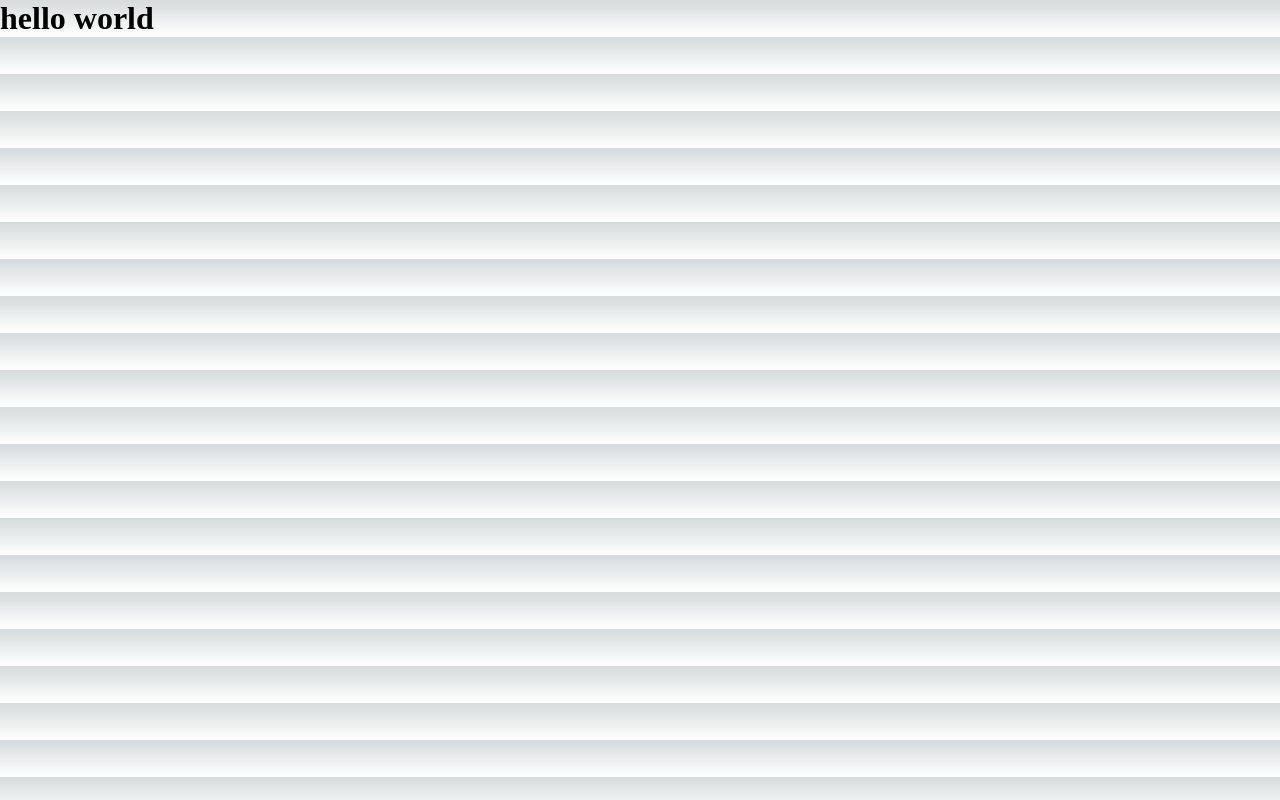
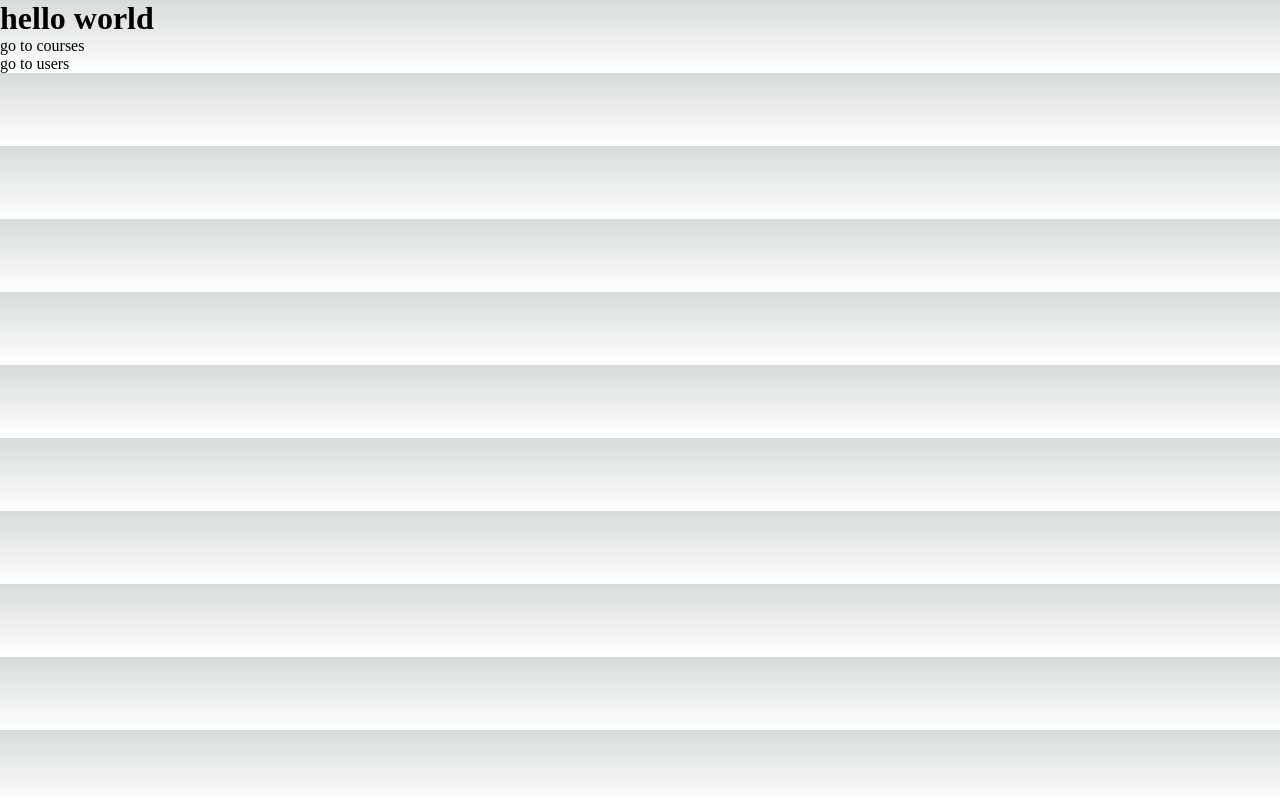
Before and after one commit to Mohammad-jf/next-page-routing, a Next.js app: page / in a window 1280 px wide. Built offline with nearby package versions, Linux system fonts and the light colour scheme.

Commit message:
link component

```diff
--- a/pages/index.js
+++ b/pages/index.js
@@ -1,4 +1,6 @@
 import { Inter } from 'next/font/google';
+import Link from 'next/link';
+
 
 const inter = Inter({ subsets: ['latin'] });
 
@@ -6,6 +8,10 @@ export default function Home() {
   return (
     <>
       <h1>hello world</h1>
+      <ul>
+        <li><Link href='/courses'>go to courses</Link></li>
+        <li><Link href='/users'>go to users</Link></li>
+      </ul>
     </>
-  );
+  )
 }
```
